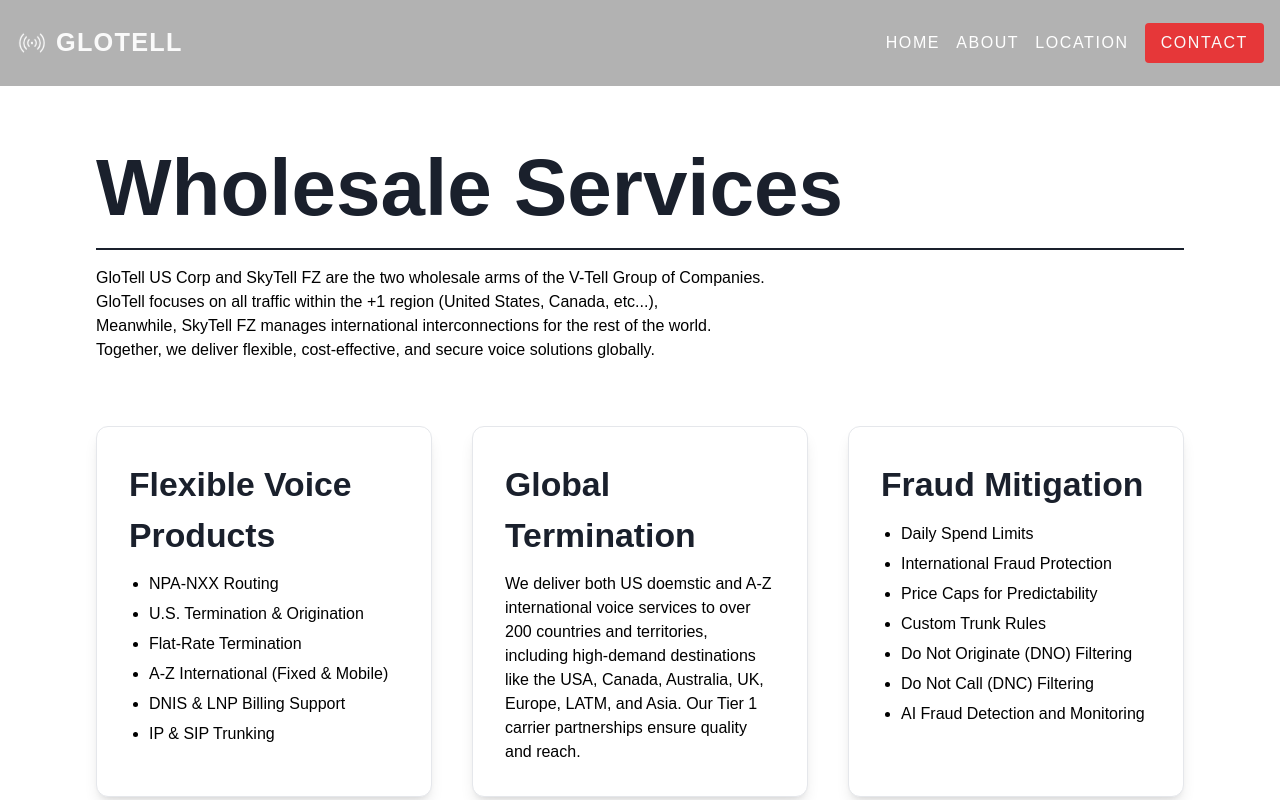
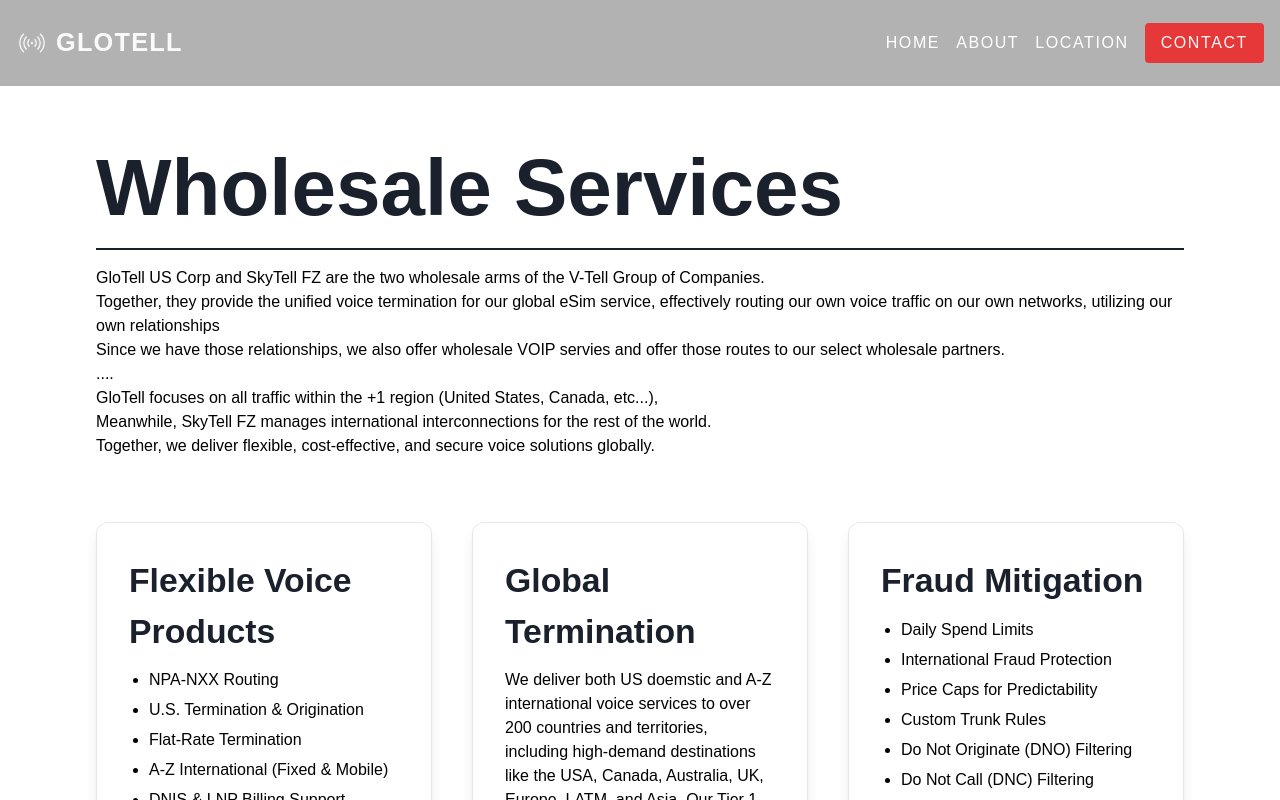
Before and after one commit to kdjordan/glotellus, a Vue app: page /wholesale in a window 1280 px wide. Shown: the top 800 px of the page. Built offline with nearby package versions, Linux system fonts and the light colour scheme; a web font is replaced by a local one.

Commit message:
refactor: update HeroSection to use dynamic video source, improve ServicesSection layout, and enhance WholesaleView content with additional details

```diff
--- a/src/components/sections/HeroSection.vue
+++ b/src/components/sections/HeroSection.vue
@@ -9,7 +9,7 @@
       class="absolute inset-0 w-full h-full overflow-hidden z-0"
     >
       <video autoplay muted loop class="w-full h-full object-cover">
-        <source src="/video/gtell_vid.mp4" type="video/mp4" />
+        <source :src="videoSrc" type="video/mp4" />
         Your browser does not support the video tag.
       </video>
     </div>
@@ -21,7 +21,8 @@
         ref="heroH1Ref"
         class="text-3xl md:text-7xl font-agdasima tracking-wider pb-4"
       >
-        <GlotellMarkIcon :animate-pulse="true" class="h-8 w-8" />GloTell <span class="text-4xl">US CORP</span>
+        <GlotellMarkIcon :animate-pulse="true" class="h-8 w-8" />GloTell
+        <span class="text-4xl">US CORP</span>
       </h1>
       <h2 class="text-2xl md:text-5xl">
         <span
@@ -42,6 +43,7 @@
 import { onMounted, ref } from "vue";
 import { useGsap } from "../../composables/useGsap";
 import GlotellMarkIcon from "../GlotellMarkIcon.vue";
+import videoSrc from "/video/gtell_vid.mp4";
 
 const title = "Retail and Wholesale Telecommunication Services.";
 const titleWords = title.split(" ");
--- a/src/components/sections/ServicesSection.vue
+++ b/src/components/sections/ServicesSection.vue
@@ -157,9 +157,12 @@
               that empower your business to grow and thrive.
             </p>
 
-              <router-link to="/wholesale" class="mt-4 bg-glotellRed px-4 py-2 rounded hover:bg-glotellRed/80 text-glotellWhite hover:text-black transition duration-300 inline-block font-agdasima tracking-widest">
+            <router-link
+              to="/wholesale"
+              class="mt-4 bg-glotellRed px-4 py-2 rounded hover:bg-glotellRed/80 text-glotellWhite hover:text-black transition duration-300 inline-block font-agdasima tracking-widest"
+            >
               SEE OUR WHOLESALE SERVICES
-           </router-link>
+            </router-link>
           </div>
           <!-- Image Column (Right) -->
           <div
@@ -184,6 +187,14 @@
 import { useGsap } from "../../composables/useGsap";
 import GsapImageSlideshow from "../../components/GsapImageSlideshow.vue";
 
+import retailImage1 from "/images/retail-1.webp";
+import retailImage2 from "/images/retail-2.webp";
+import retailImage3 from "/images/retail-3.webp";
+
+import wholesaleImage1 from "/images/wsale-1.webp";
+import wholesaleImage2 from "/images/wsale-2.webp";
+import wholesaleImage3 from "/images/wsale-3.webp";
+
 const servicesSectionRef = ref(null);
 
 // Retail section refs
@@ -193,16 +204,12 @@
 const retailLeftColumnContentRef = ref(null);
 const retailImageWrapperRef = ref(null);
 const retailSubtitleBorderRef = ref(null);
-const retailImagePaths = ref([
-  "/images/retail-1.webp",
-  "/images/retail-2.webp", // Ensure this image exists in /public/images or correct path
-  "/images/retail-3.webp", // Ensure this image exists /public/images or correct path
-]);
+const retailImagePaths = ref([retailImage1, retailImage2, retailImage3]);
 
 const wholesaleImagePaths = ref([
-  "/images/wsale-1.webp",
-  "/images/wsale-2.webp", // Ensure this image exists in /public/images or correct path
-  "/images/wsale-3.webp", // Ensure this image exists /public/images or correct path
+  wholesaleImage1,
+  wholesaleImage2,
+  wholesaleImage3,
 ]);
 
 // Wholesale section refs
--- a/src/views/WholesaleView.vue
+++ b/src/views/WholesaleView.vue
@@ -19,6 +19,14 @@
       <p ref="wholesalePageIntroRef" class="mt-4 text-left">
         GloTell US Corp and SkyTell FZ are the two wholesale arms of the V-Tell
         Group of Companies. <br />
+        Together, they provide the unified voice termination for our global eSim
+        service, effectively routing our own voice traffic on our own networks,
+        utilizing our own relationships
+        <br />
+        Since we have those relationships, we also offer wholesale VOIP servies
+        and offer those routes to our select wholesale partners.
+        <br />
+        ....<br />
         GloTell focuses on all traffic within the +1 region (United States,
         Canada, etc...), <br />Meanwhile, SkyTell FZ manages international
         interconnections for the rest of the world. <br />Together, we deliver
```
